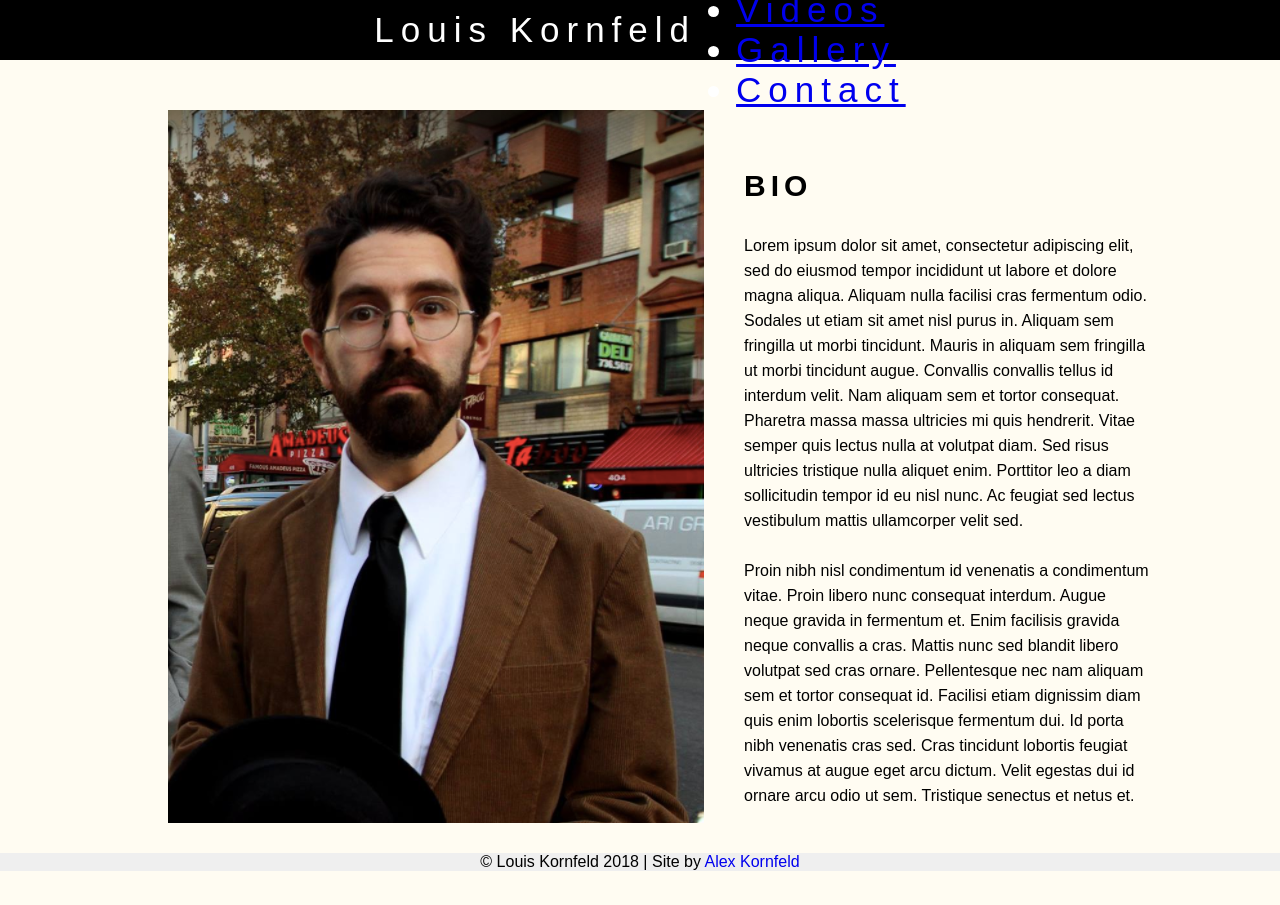
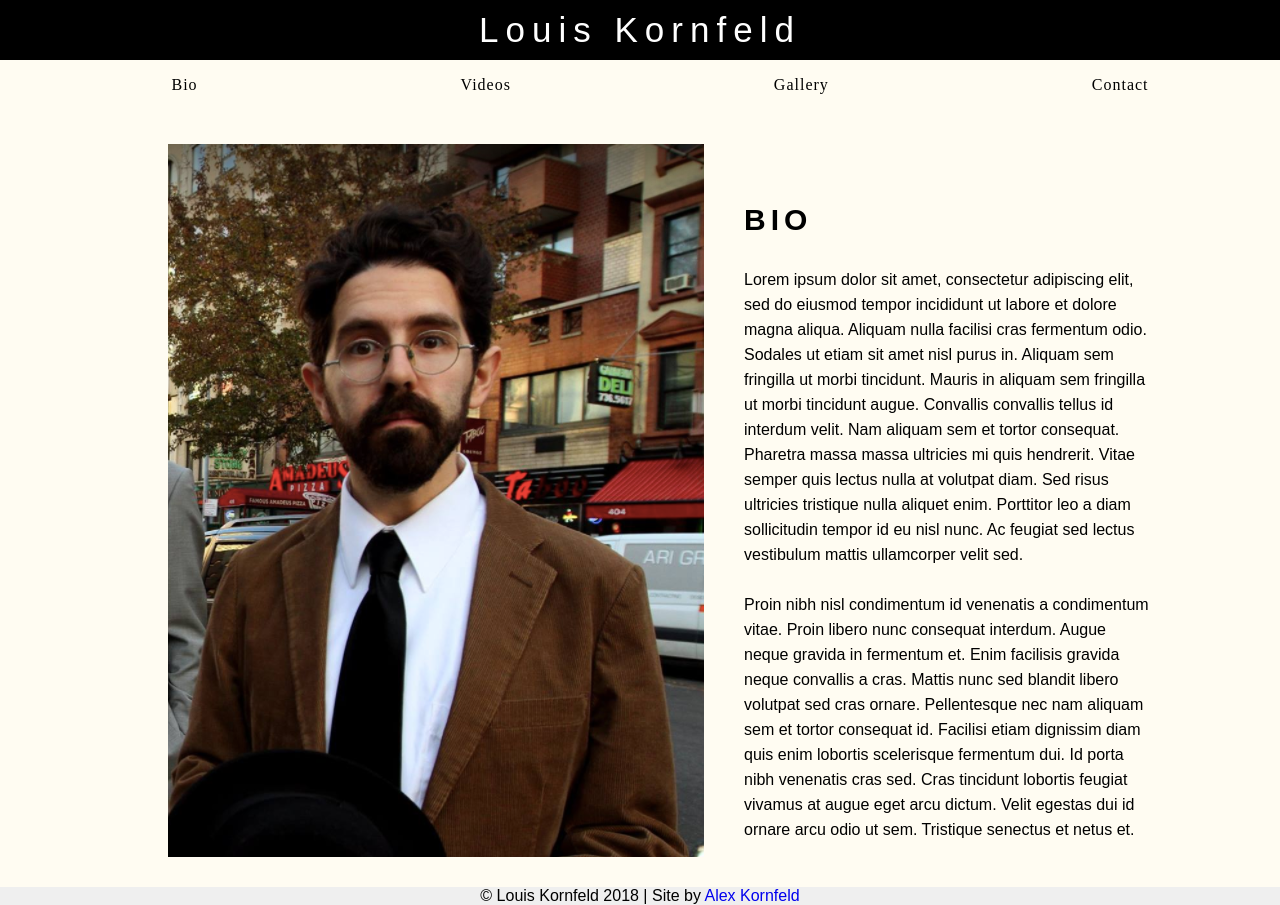
Before and after one commit to akorn3001/louis_site, a React (Create React App) app: page / in a window 1280 px wide. Before the commit the page ends 871 px from the top, so only its background shows below. Built offline with nearby package versions, Linux system fonts and the light colour scheme.

Commit message:
Style navbar links

```diff
--- a/src/App.css
+++ b/src/App.css
@@ -1,34 +1,29 @@
-/* .App {
-  text-align: center;
-}
-
-.App-logo {
-  animation: App-logo-spin infinite 20s linear;
-  height: 80px;
-}
-
-.App-header {
-  background-color: #222;
-  height: 150px;
-  padding: 20px;
-  color: white;
-}
-
-.App-title {
-  font-size: 1.5em;
-}
-
-.App-intro {
-  font-size: large;
-}
-
-@keyframes App-logo-spin {
-  from { transform: rotate(0deg); }
-  to { transform: rotate(360deg); }
-} */
 
 html, body {
   background-color: #fffcf2;
+}
+
+.nav-links {
+  list-style: none;
+  display: flex;
+  flex-direction: row;
+  justify-content: space-around;
+  margin-bottom: 50px;
+}
+
+.nav-link > * {
+  color: black;
+  font-family: "canada-type-gibson";
+  letter-spacing: 1px;
+  text-decoration: none;
+}
+
+.nav-link > *:visited {
+  color: black;
+}
+
+.nav-link > *:hover {
+  color: blue;
 }
 
 header {
@@ -36,7 +31,7 @@ header {
   font-size: 35px;
   background-color: black;
   color: white;
-  margin-bottom: 50px;
+  margin-bottom: 5px;
   height: 60px;
   align-items: center;
   font-weight: 300;
@@ -53,7 +48,7 @@ footer {
   display: flex;
   flex-wrap: wrap;
   justify-content: space-around;
-  flex-direction: horizontal;
+  flex-direction: row;
   width: 80%;
   margin: auto;
   align-items: center;
--- a/src/components/header.js
+++ b/src/components/header.js
@@ -20,12 +20,14 @@ class Header extends Component {
 
 
     return (
-      <header>
-        <span>
-          Louis Kornfeld
-        </span>
+      <div>
+        <header>
+          <span>
+            Louis Kornfeld
+          </span>
+        </header>
         {navigation}
-      </header>
+      </div>
     );
   }
 }
```
